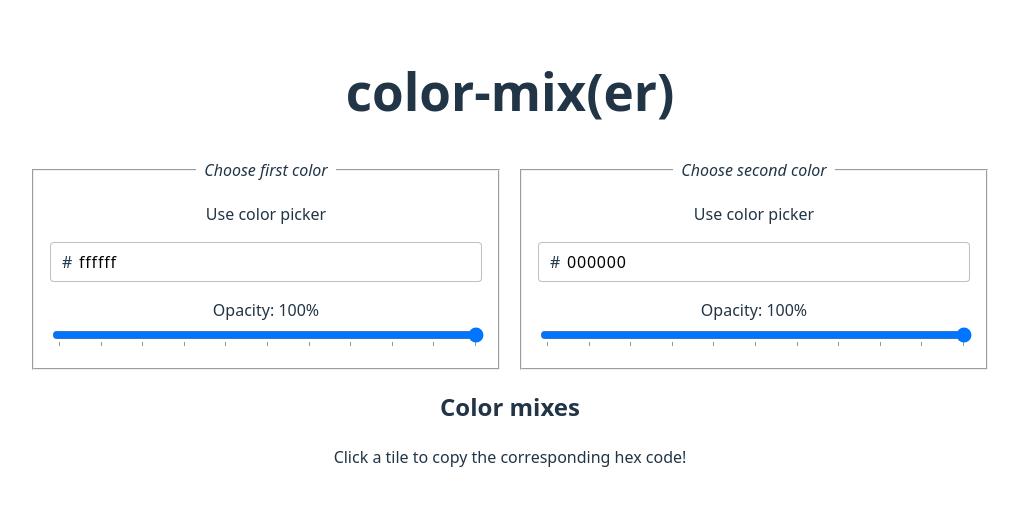
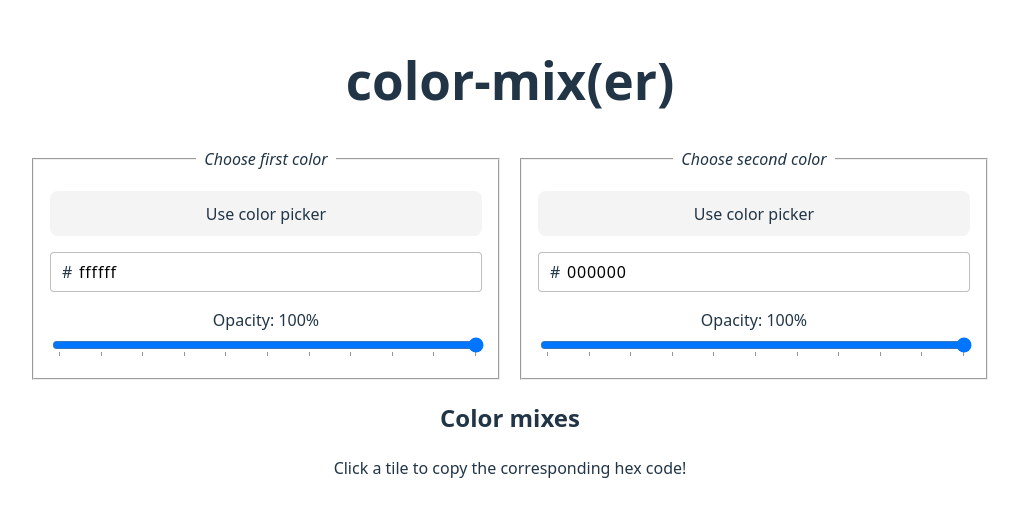
Before and after one commit to wovenstarlight/color-mixer, a React (Vite) app: page / in a window 1280 px wide. Shown: the part 143-660 px from the top of the page, without its empty margins (130-1149 px from the left). Built offline with nearby package versions, Linux system fonts and the light colour scheme.

Commit message:
Style color picker "button"

```diff
--- a/src/styles/index.css
+++ b/src/styles/index.css
@@ -55,7 +55,7 @@ h1 {
 	line-height: 1.1;
 }
 
-button {
+button, .button {
 	border-radius: 0.5em;
 	border: thin solid transparent;
 	padding: 0.6em 1.2em;
@@ -67,11 +67,11 @@ button {
 	transition: border-color 0.25s;
 }
 
-button:hover {
+:is(button, .button):hover {
 	border-color: var(--accent);
 }
 
-button:is(:focus, :focus-visible) {
+:is(button, .button):is(:focus, :focus-visible) {
 	outline: 0.25em auto -webkit-focus-ring-color;
 }
 
```
